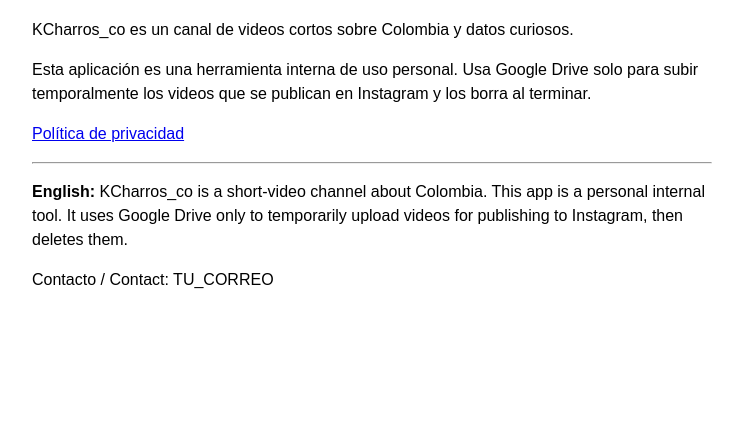
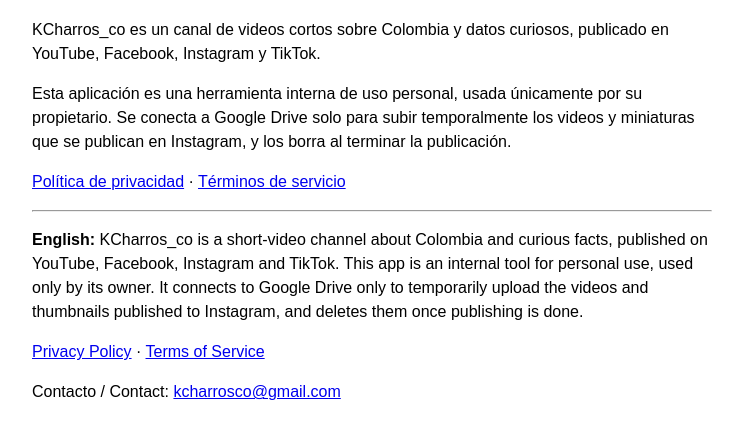
Before and after one commit to JuanCardenas0/App-Domain, a plain HTML site: page index.html in a window 1280 px wide. Shown: the part 91-530 px from the top of the page, without its empty margins (268-1006 px from the left). Drawn offline with Linux system fonts and the light colour scheme.

Commit message:
Update index.html

```diff
--- a/index.html
+++ b/index.html
@@ -7,11 +7,15 @@
 </head>
 <body style="font-family:sans-serif;max-width:680px;margin:40px auto;padding:0 16px;line-height:1.5">
 <h1>KCharros_co</h1>
-<p>KCharros_co es un canal de videos cortos sobre Colombia y datos curiosos.</p>
-<p>Esta aplicación es una herramienta interna de uso personal. Usa Google Drive solo para subir temporalmente los videos que se publican en Instagram y los borra al terminar.</p>
-<p><a href="privacy.html">Política de privacidad</a></p>
+<p>KCharros_co es un canal de videos cortos sobre Colombia y datos curiosos, publicado en YouTube, Facebook, Instagram y TikTok.</p>
+<p>Esta aplicación es una herramienta interna de uso personal, usada únicamente por su propietario. Se conecta a Google Drive solo para subir temporalmente los videos y miniaturas que se publican en Instagram, y los borra al terminar la publicación.</p>
+<p>
+<a href="privacy.html">Política de privacidad</a> ·
+<a href="terms.html">Términos de servicio</a>
+</p>
 <hr>
-<p lang="en"><strong>English:</strong> KCharros_co is a short-video channel about Colombia. This app is a personal internal tool. It uses Google Drive only to temporarily upload videos for publishing to Instagram, then deletes them.</p>
-<p>Contacto / Contact: TU_CORREO</p>
+<p lang="en"><strong>English:</strong> KCharros_co is a short-video channel about Colombia and curious facts, published on YouTube, Facebook, Instagram and TikTok. This app is an internal tool for personal use, used only by its owner. It connects to Google Drive only to temporarily upload the videos and thumbnails published to Instagram, and deletes them once publishing is done.</p>
+<p lang="en"><a href="privacy.html">Privacy Policy</a> · <a href="terms.html">Terms of Service</a></p>
+<p>Contacto / Contact: <a href="mailto:kcharrosco@gmail.com">kcharrosco@gmail.com</a></p>
 </body>
 </html>
```
